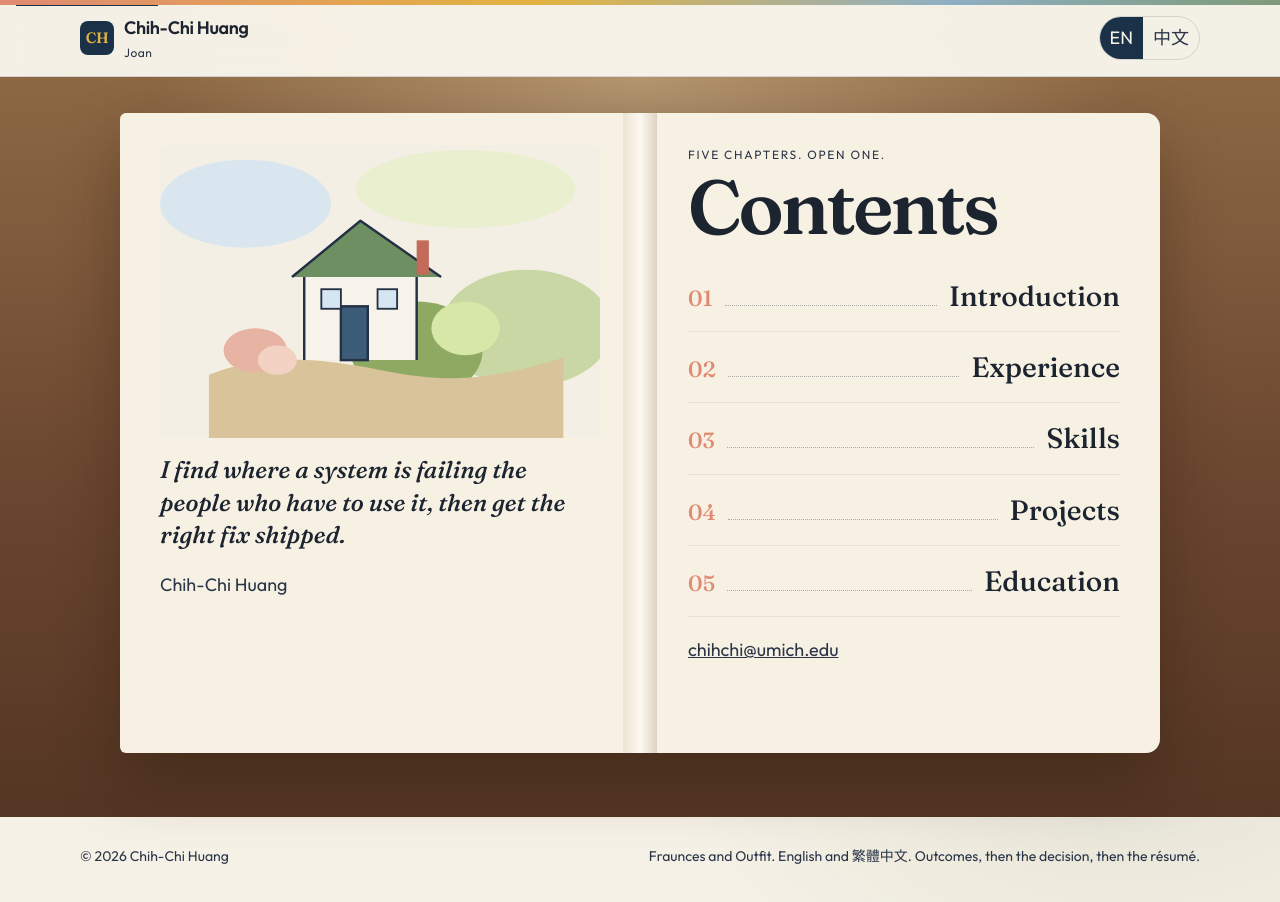
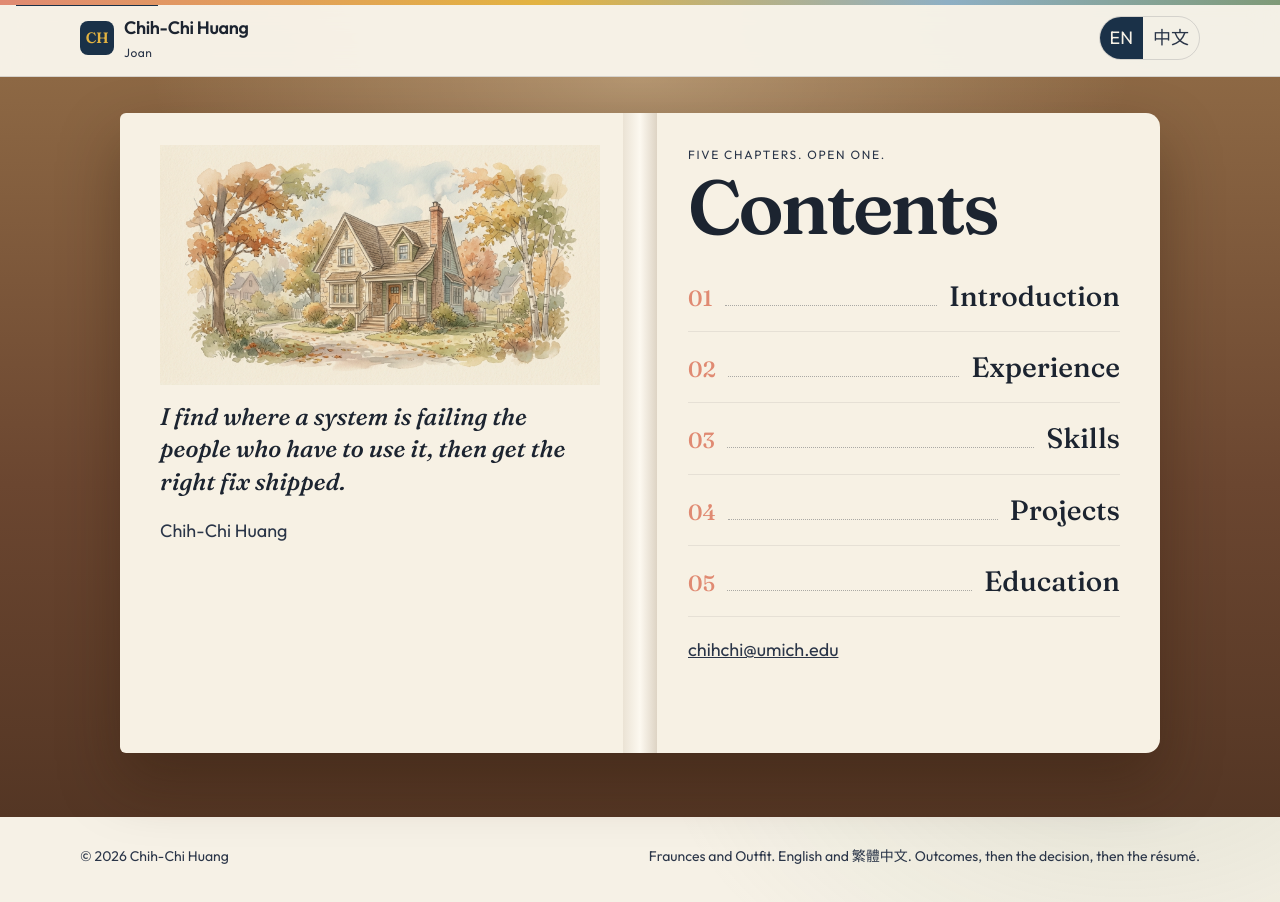
Before and after one commit to Joanuser/personal_website, a React (Vite) app: page / in a window 1280 px wide. Shown: the top 902 px of the page. Built offline with nearby package versions, Linux system fonts and the light colour scheme.

Commit message:
Use the watercolor as the book cover.
The left page of the contents shows cover.png, blended into the paper, and the address stays correct when the site is served from /personal_website/.

Co-authored-by: Joanuser <Joanuser@users.noreply.github.com>

```diff
--- a/src/content.ts
+++ b/src/content.ts
@@ -897,6 +897,7 @@ export const ui = {
     nextChapter: "Next chapter",
     voyageNote: "Move across a ship. That role opens on the facing page.",
     contentsLede: "Five chapters. Open one.",
+    coverAlt: "Watercolor of a green house among autumn trees.",
     menu: "Menu",
     close: "Close",
     kickerSchool: "University of Michigan",
@@ -965,6 +966,7 @@ export const ui = {
     nextChapter: "下一章",
     voyageNote: "把滑鼠移到一艘船上，對應的工作會出現在右頁。",
     contentsLede: "五個章節，點開一章。",
+    coverAlt: "水彩：秋色樹木之間的一棟綠色房子。",
     menu: "選單",
     close: "關閉",
     kickerSchool: "密西根大學資訊學院",
--- a/src/pages/Home.tsx
+++ b/src/pages/Home.tsx
@@ -2,28 +2,6 @@ import { useEffect } from "react";
 import { Link } from "react-router-dom";
 import { person } from "../content";
 import { useI18n } from "../i18n";
-
-function Frontispiece() {
-  return (
-    <svg className="frontispiece" viewBox="0 0 360 240" role="img" aria-hidden="true">
-      <rect width="360" height="240" fill="#f4efe4" />
-      <ellipse cx="70" cy="48" rx="70" ry="36" fill="#d5e6f2" opacity="0.85" />
-      <ellipse cx="250" cy="36" rx="90" ry="32" fill="#e7f0c8" opacity="0.7" />
-      <ellipse cx="300" cy="150" rx="70" ry="48" fill="#c9d7a4" />
-      <ellipse cx="210" cy="168" rx="54" ry="40" fill="#8eaa62" />
-      <ellipse cx="250" cy="150" rx="28" ry="22" fill="#d7e7a8" />
-      <path d="M40 188c40-16 80-16 140-4s90 8 150-10v66H40V188z" fill="#d9c39a" />
-      <path d="M118 176V104h92v72" fill="#f7f3ea" stroke="#243044" strokeWidth="2" />
-      <path d="M108 108L164 62l66 46" fill="#6e8f62" stroke="#243044" strokeWidth="2" strokeLinejoin="round" />
-      <rect x="148" y="132" width="22" height="44" fill="#3d5c7a" stroke="#243044" strokeWidth="2" />
-      <rect x="132" y="118" width="16" height="16" fill="#d5e6f2" stroke="#243044" strokeWidth="1.5" />
-      <rect x="178" y="118" width="16" height="16" fill="#d5e6f2" stroke="#243044" strokeWidth="1.5" />
-      <rect x="210" y="78" width="10" height="28" fill="#c46a58" />
-      <ellipse cx="78" cy="168" rx="26" ry="18" fill="#e7b3a2" />
-      <ellipse cx="96" cy="176" rx="16" ry="12" fill="#f3d2c4" />
-    </svg>
-  );
-}
 
 export function Home() {
   const { t } = useI18n();
@@ -43,7 +21,13 @@ export function Home() {
     <main id="content" className="desk-scene">
       <article className="spread">
         <div className="page">
-          <Frontispiece />
+          <div className="cover-frame">
+            <img
+              className="frontispiece"
+              src={`${import.meta.env.BASE_URL}cover.png`}
+              alt={t.coverAlt}
+            />
+          </div>
           <p className="story-line">{t.lede}</p>
           <p className="story-sign">{person.name}</p>
         </div>
--- a/src/styles.css
+++ b/src/styles.css
@@ -445,7 +445,19 @@ button, input { font: inherit; color: inherit; }
   overflow: auto;
 }
 .page + .page { padding-left: 48px; }
-.frontispiece { width: 100%; height: auto; border-radius: 6px; }
+.cover-frame {
+  background: #f7f1e4;
+  isolation: isolate;
+}
+.frontispiece {
+  display: block;
+  width: 100%;
+  height: auto;
+  mix-blend-mode: multiply;
+  border: 0;
+  border-radius: 0;
+  box-shadow: none;
+}
 .story-line {
   font-family: var(--serif);
   font-style: italic;
```
Also changed, not shown: public/cover.png (added).
